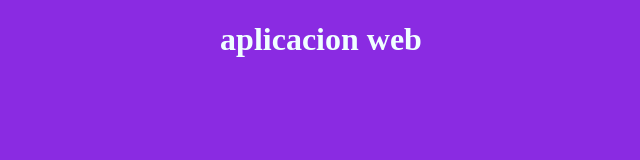
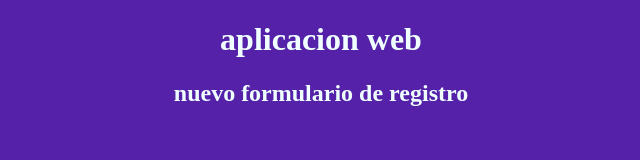
Before and after one commit to samuelDDF/repositorio-1er-corte, a plain HTML site: page index.html in a window 1280 px wide. Shown: the whole page, without its empty margins (319-959 px from the left). Drawn offline with Linux system fonts and the light colour scheme.

Commit message:
agregando formulario de registro

```diff
--- a/index.html
+++ b/index.html
@@ -7,12 +7,13 @@
 </head>
 <style>
     html, body{
-        background-color: blueviolet;
+        background-color: rgb(85, 33, 168);
         color: azure;
         text-align: center;
     }
 </style>
 <body>
     <h1>aplicacion web</h1>
+    <h2>nuevo formulario de registro</h2>
 </body>
 </html>
```
